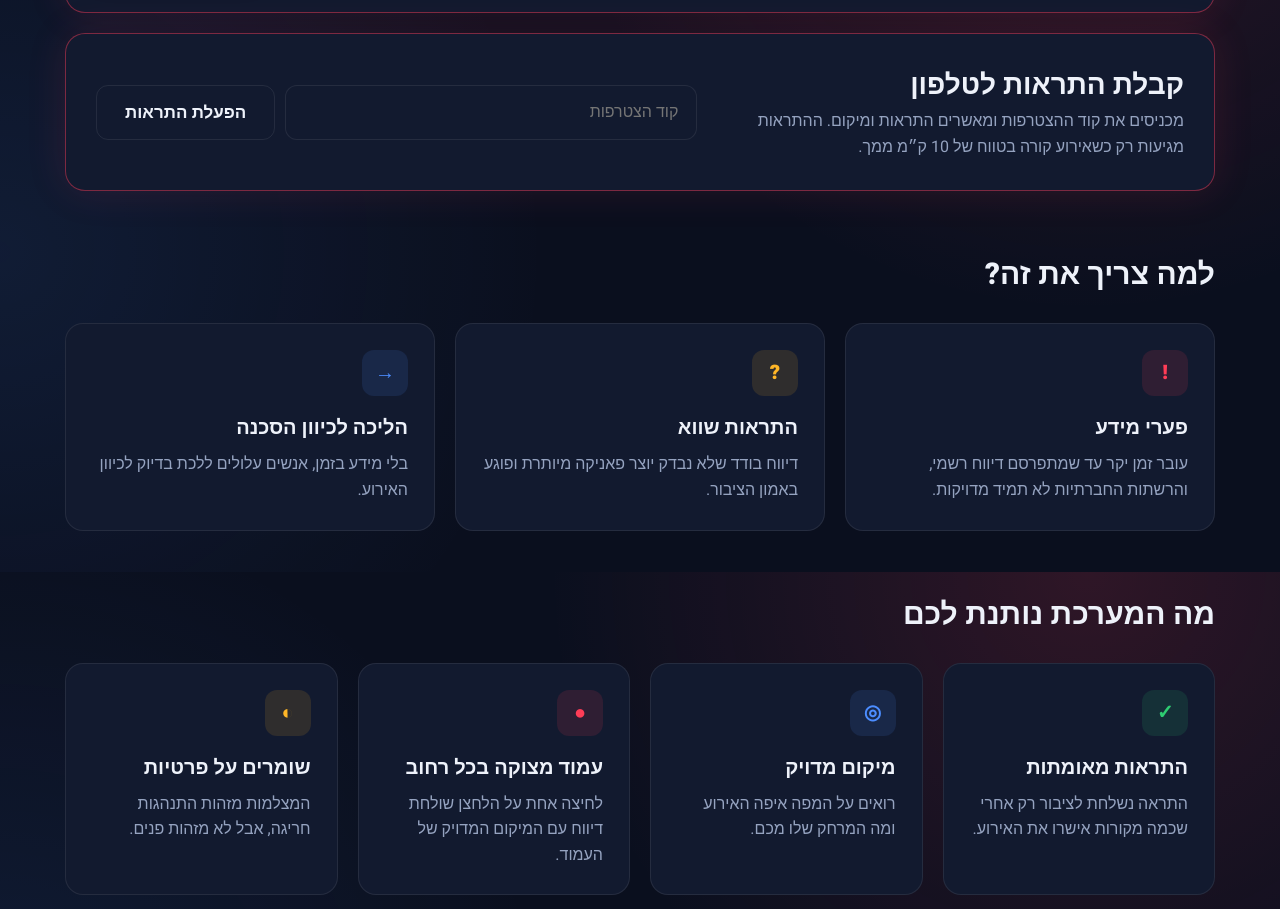
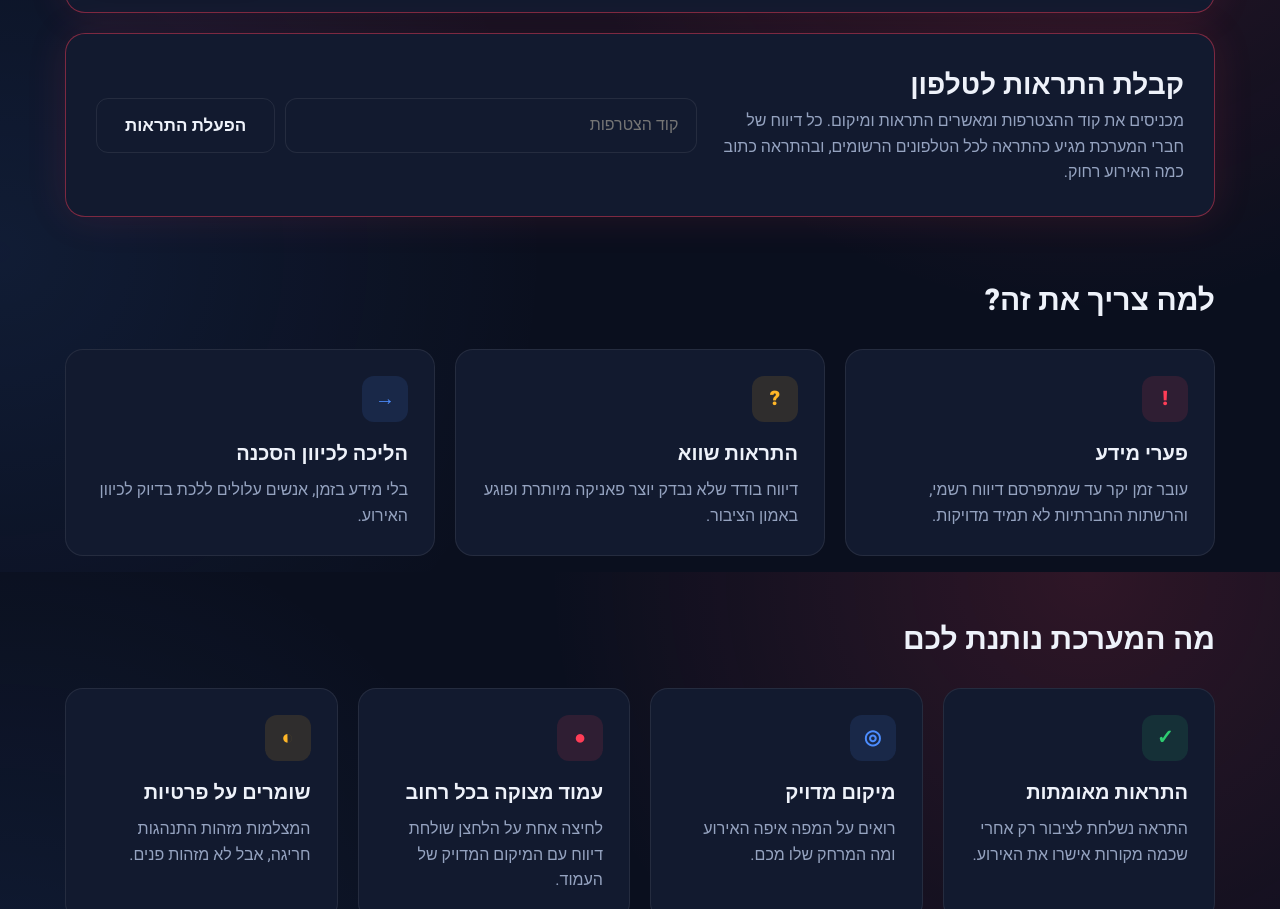
Before and after one commit to naamaelbaz4-afk/aegis, a plain HTML site: page index.html in a window 1280 px wide. Shown: the part 1028-1937 px from the top of the page. Drawn offline with nearby package versions, Linux system fonts and the light colour scheme.

Commit message:
Add files via upload

```diff
--- a/index.html
+++ b/index.html
@@ -126,7 +126,7 @@
       <div class="report" style="margin-top: 20px;">
         <div>
           <h2>קבלת התראות לטלפון</h2>
-          <p id="joinStatus">מכניסים את קוד ההצטרפות ומאשרים התראות ומיקום. ההתראות מגיעות רק כשאירוע קורה בטווח של 10 ק״מ ממך.</p>
+          <p id="joinStatus">מכניסים את קוד ההצטרפות ומאשרים התראות ומיקום. כל דיווח של חברי המערכת מגיע כהתראה לכל הטלפונים הרשומים, ובהתראה כתוב כמה האירוע רחוק.</p>
         </div>
         <div class="report-form">
           <input id="joinCode" class="field" type="password" placeholder="קוד הצטרפות">
```
